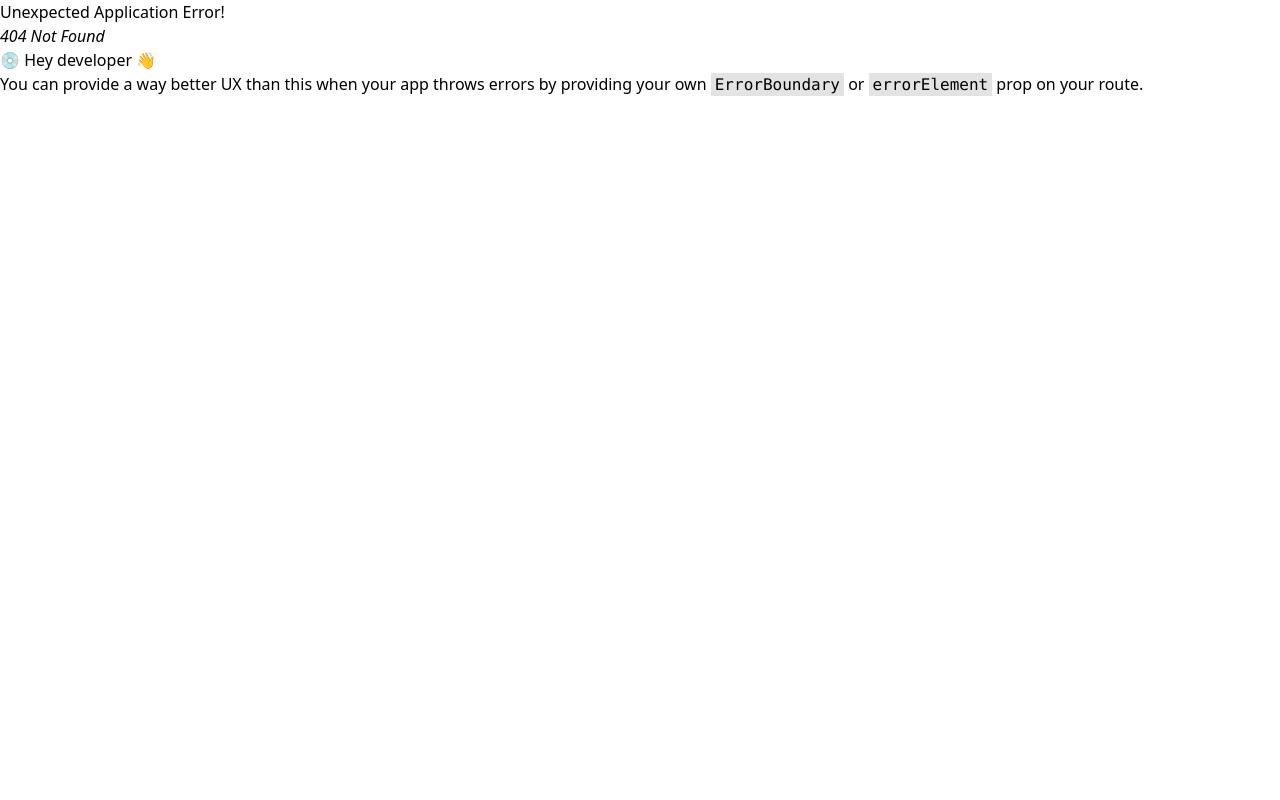
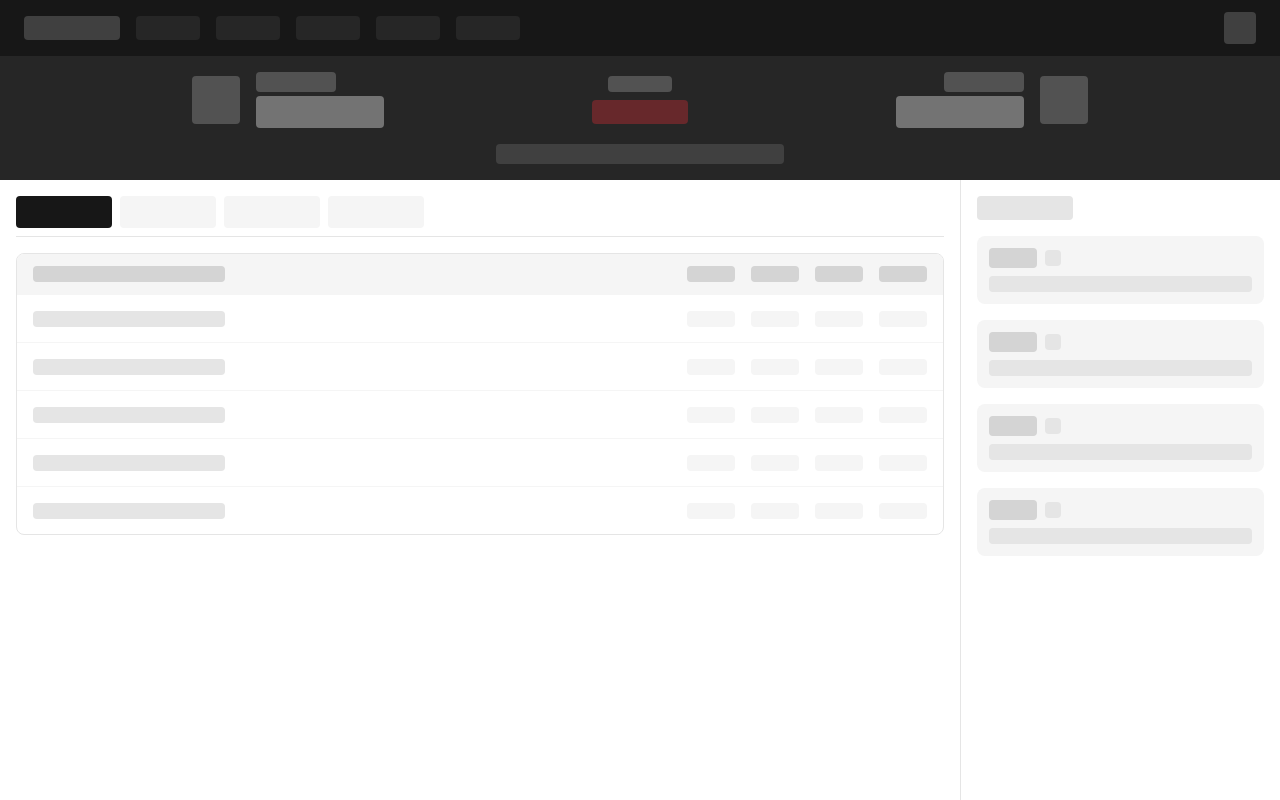
Before and after one commit to Ishu-9958/frontend-learning-repo, a React (Vite) app in the folder React-Learning/React-layout-assignment/layouts/: page /live-score in a window 1280 px wide. Before the commit this address had no page. Built offline with nearby package versions, Linux system fonts and the light colour scheme.

Commit message:
adding LiveScore layout

```diff
--- a/React-Learning/React-layout-assignment/layouts/src/App.tsx
+++ b/React-Learning/React-layout-assignment/layouts/src/App.tsx
@@ -12,6 +12,7 @@ import { ProfileFeed } from "./pages/ProfileFeed";
 import { SearchResult } from "./pages/SearchResult";
 import { VideoPlayer } from "./pages/VideoPlayer";
 import { EcommercePdp } from "./pages/EcommercePdp";
+import { LiveScore } from "./pages/LiveScore";
 
 
 const router=createBrowserRouter([
@@ -64,6 +65,10 @@ const router=createBrowserRouter([
     path:'ecommerce-pdp',
     element: <EcommercePdp/>
   }
+  ,{
+    path:'live-score',
+    element: <LiveScore/>
+  }
 ]);
 
 
--- /dev/null
+++ b/React-Learning/React-layout-assignment/layouts/src/components/LiveScoreComponent/LeftScoreList.tsx
@@ -0,0 +1,27 @@
+import React from "react";
+
+export const LeftScoreList = ({ topItem }: { topItem: React.ReactNode }) => {
+  return (
+    <>
+      {topItem ? (
+        <div className="h-10 bg-neutral-100 flex items-center px-4">
+          <div className="w-48 h-4 bg-neutral-300 rounded"></div>
+          <div className="flex-1"></div>
+          <div className="w-12 h-4 bg-neutral-300 rounded"></div>
+          <div className="w-12 h-4 bg-neutral-300 rounded ml-4"></div>
+          <div className="w-12 h-4 bg-neutral-300 rounded ml-4"></div>
+          <div className="w-12 h-4 bg-neutral-300 rounded ml-4"></div>
+        </div>
+      ) : (
+        <div className="h-12 flex items-center px-4 border-t border-neutral-100">
+          <div className="w-48 h-4 bg-neutral-200 rounded"></div>
+          <div className="flex-1"></div>
+          <div className="w-12 h-4 bg-neutral-100 rounded"></div>
+          <div className="w-12 h-4 bg-neutral-100 rounded ml-4"></div>
+          <div className="w-12 h-4 bg-neutral-100 rounded ml-4"></div>
+          <div className="w-12 h-4 bg-neutral-100 rounded ml-4"></div>
+        </div>
+      )}
+    </>
+  );
+};
--- /dev/null
+++ b/React-Learning/React-layout-assignment/layouts/src/components/LiveScoreComponent/LiveScoreLeft.tsx
@@ -0,0 +1,24 @@
+import { LeftScoreList } from "./LeftScoreList";
+
+export const LiveScoreLeft = () => {
+  return (
+    <div className="flex-1 p-4 flex flex-col gap-4">
+      <div className="flex gap-2 border-b border-neutral-200 pb-2">
+        <div className="h-8 w-24 bg-neutral-900 rounded"></div>
+        <div className="h-8 w-24 bg-neutral-100 rounded"></div>
+        <div className="h-8 w-24 bg-neutral-100 rounded"></div>
+        <div className="h-8 w-24 bg-neutral-100 rounded"></div>
+      </div>
+      <div className="bg-white rounded-lg border border-neutral-200 overflow-hidden">
+
+        <LeftScoreList topItem={true}/>
+        <LeftScoreList topItem={false}/>
+        <LeftScoreList topItem={false}/>
+        <LeftScoreList topItem={false}/>
+        <LeftScoreList topItem={false}/>
+        <LeftScoreList topItem={false}/>
+
+      </div>
+    </div>
+  );
+};
--- /dev/null
+++ b/React-Learning/React-layout-assignment/layouts/src/components/LiveScoreComponent/LiveScoreNav.tsx
@@ -0,0 +1,18 @@
+
+
+export const LiveScoreNav = () => {
+  return (
+    <div className="h-14 bg-neutral-900 flex items-center px-6 gap-4">
+      <div className="h-6 w-24 bg-neutral-700 rounded"></div>
+      <div className="flex gap-4">
+        <div className="h-6 w-16 bg-neutral-800 rounded"></div>
+        <div className="h-6 w-16 bg-neutral-800 rounded"></div>
+        <div className="h-6 w-16 bg-neutral-800 rounded"></div>
+        <div className="h-6 w-16 bg-neutral-800 rounded"></div>
+        <div className="h-6 w-16 bg-neutral-800 rounded"></div>
+      </div>
+      <div className="flex-1"></div>
+      <div className="h-8 w-8 bg-neutral-700 rounded"></div>
+    </div>
+  );
+};
--- /dev/null
+++ b/React-Learning/React-layout-assignment/layouts/src/components/LiveScoreComponent/LiveScoreNavNext.tsx
@@ -0,0 +1,31 @@
+
+
+export const LiveScoreNavNext = () => {
+  return (
+    <div className="bg-neutral-800 p-4">
+      <div className="max-w-4xl mx-auto">
+        <div className="flex items-center justify-between text-white">
+          <div className="flex items-center gap-4">
+            <div className="h-12 w-12 bg-neutral-600 rounded"></div>
+            <div className="flex flex-col gap-1">
+              <div className="h-5 w-20 bg-neutral-600 rounded"></div>
+              <div className="h-8 w-32 bg-neutral-500 rounded"></div>
+            </div>
+          </div>
+          <div className="text-center">
+            <div className="h-4 w-16 bg-neutral-600 rounded mx-auto mb-2"></div>
+            <div className="h-6 w-24 bg-red-500/30 rounded"></div>
+          </div>
+          <div className="flex items-center gap-4">
+            <div className="flex flex-col gap-1 items-end">
+              <div className="h-5 w-20 bg-neutral-600 rounded"></div>
+              <div className="h-8 w-32 bg-neutral-500 rounded"></div>
+            </div>
+            <div className="h-12 w-12 bg-neutral-600 rounded"></div>
+          </div>
+        </div>
+        <div className="h-5 w-72 bg-neutral-700 rounded mx-auto mt-4"></div>
+      </div>
+    </div>
+  );
+};
--- /dev/null
+++ b/React-Learning/React-layout-assignment/layouts/src/components/LiveScoreComponent/LiveScoreRight.tsx
@@ -0,0 +1,13 @@
+import { RightScoreList } from "./RightScoreList";
+
+export const LiveScoreRight = () => {
+  return (
+    <div className="w-80 border-l border-neutral-200 p-4 flex flex-col gap-4">
+      <div className="h-6 w-24 bg-neutral-200 rounded"></div>
+      <RightScoreList/>
+      <RightScoreList/>
+      <RightScoreList/>
+      <RightScoreList/>
+    </div>
+  );
+};
--- /dev/null
+++ b/React-Learning/React-layout-assignment/layouts/src/components/LiveScoreComponent/RightScoreList.tsx
@@ -0,0 +1,13 @@
+import React from "react";
+
+export const RightScoreList = () => {
+  return (
+    <div className="p-3 bg-neutral-100 rounded-lg">
+      <div className="flex items-center gap-2 mb-2">
+        <div className="h-5 w-12 bg-neutral-300 rounded"></div>
+        <div className="h-4 w-4 bg-neutral-200 rounded"></div>
+      </div>
+      <div className="h-4 w-full bg-neutral-200 rounded"></div>
+    </div>
+  );
+};
--- a/React-Learning/React-layout-assignment/layouts/src/pages/Home.tsx
+++ b/React-Learning/React-layout-assignment/layouts/src/pages/Home.tsx
@@ -3,7 +3,7 @@ import { Link } from "react-router-dom";
 function Home(){
 
     const paths=['','3-column-feed','sidebar-content','filter-grid','dashboard-kpi','data-table','kanban-board','chat-messenger','profile-feed','search-result'
-        ,'video-player','ecommerce-pdp'
+        ,'video-player','ecommerce-pdp','live-score'
     ];
 
     return <>
--- /dev/null
+++ b/React-Learning/React-layout-assignment/layouts/src/pages/LiveScore.tsx
@@ -0,0 +1,17 @@
+import { LiveScoreLeft } from "../components/LiveScoreComponent/LiveScoreLeft"
+import { LiveScoreNav } from "../components/LiveScoreComponent/LiveScoreNav"
+import { LiveScoreNavNext } from "../components/LiveScoreComponent/LiveScoreNavNext"
+import { LiveScoreRight } from "../components/LiveScoreComponent/LiveScoreRight";
+
+export const LiveScore = () => {
+  return (
+    <div className="flex flex-col h-full">
+      <LiveScoreNav/>
+      <LiveScoreNavNext/>
+      <div className="flex-1 flex overflow-auto">
+        <LiveScoreLeft/>
+        <LiveScoreRight/>
+      </div>
+    </div>
+  );
+};
```
